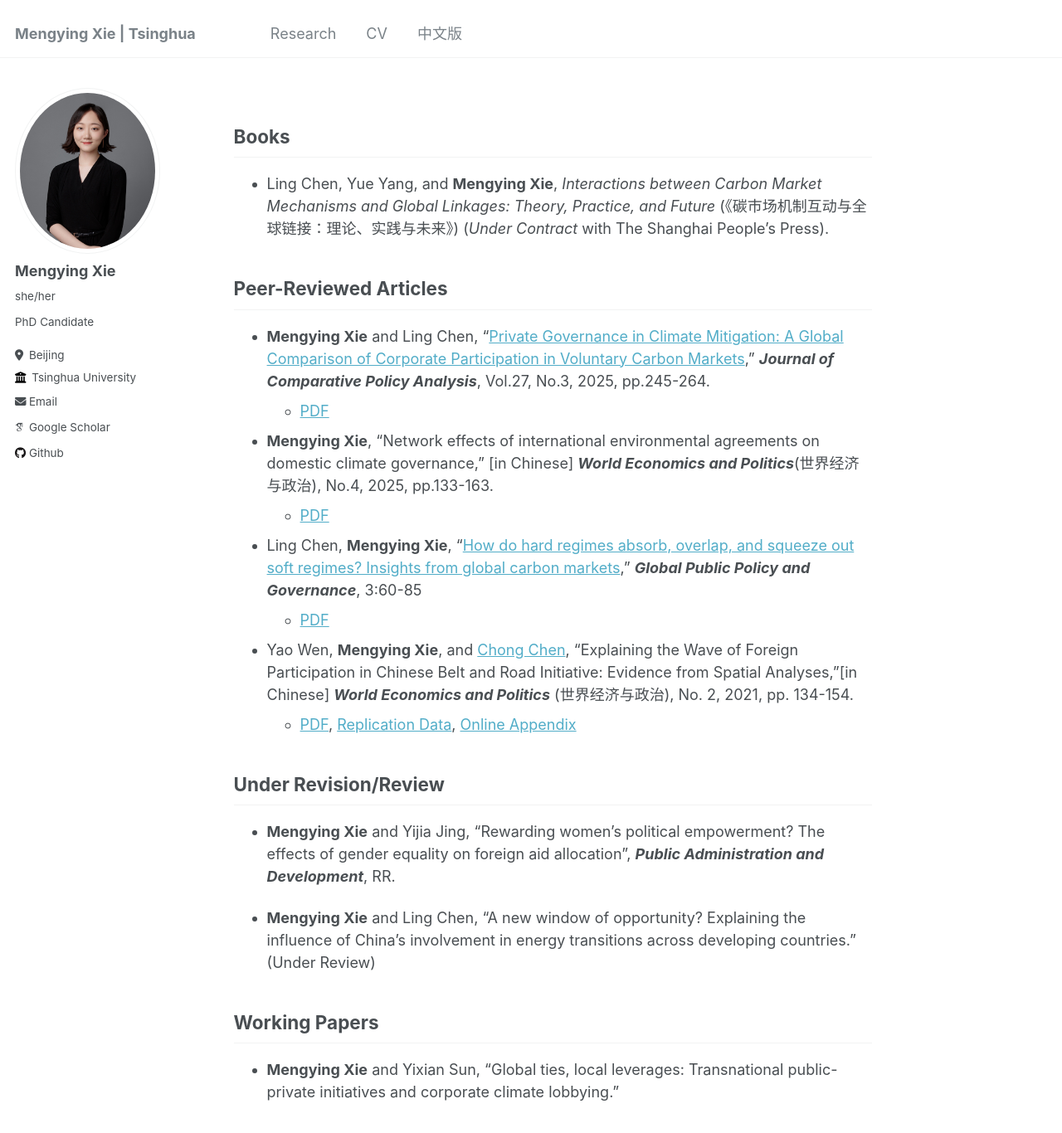
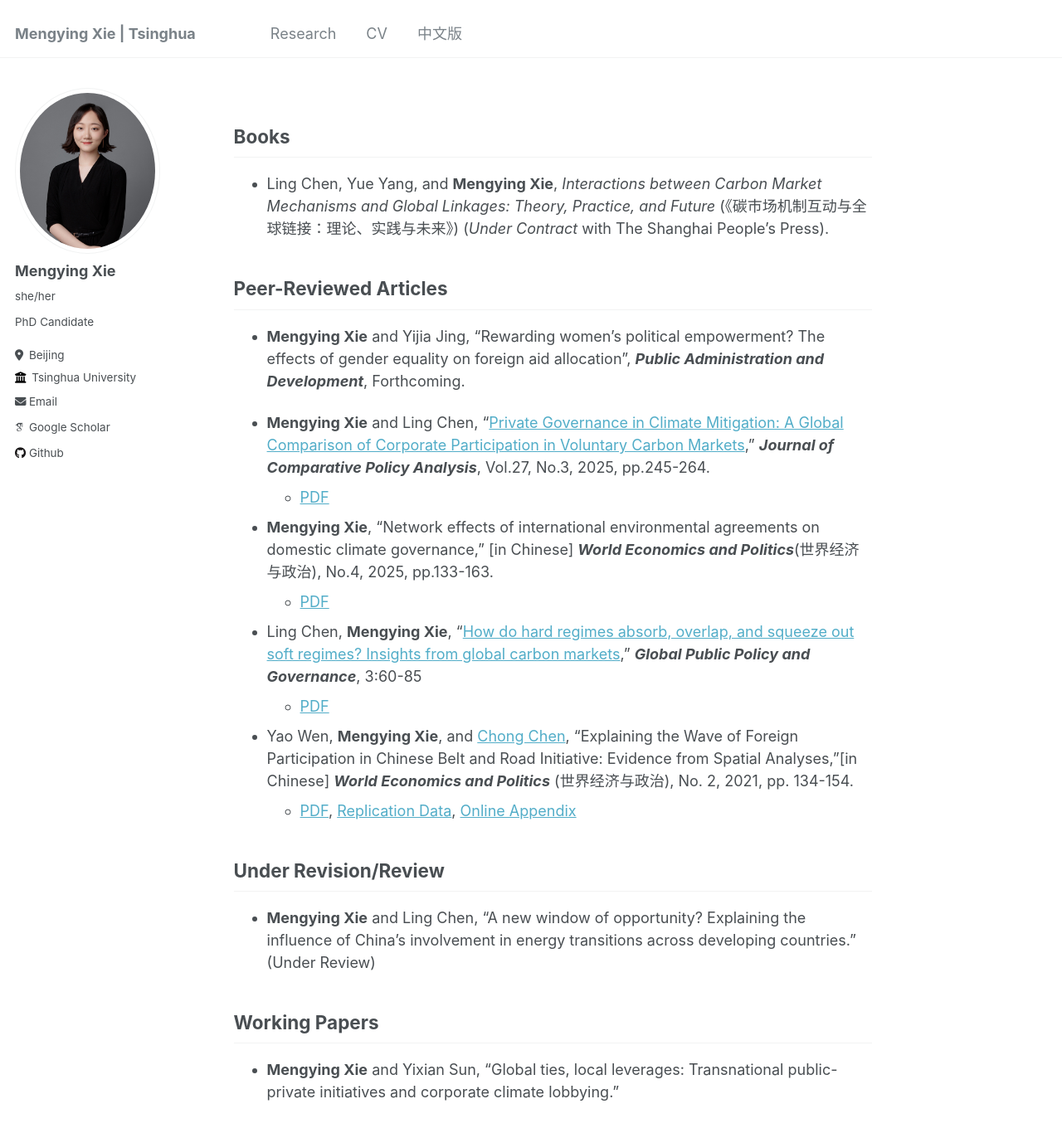
Before and after one commit to xiemythu/xiemythu.github.io, a Jekyll site: the page built from _pages/research.md, in a window 1280 px wide and 1400 px high. Shown: the top 1366 px of the window at 83% size. Built offline with Jekyll 4.4.1, drawn with Linux system fonts in a browser that asks for light colours; some web fonts are replaced; part of the change alters nothing that is shown.

Commit message:
Update research.md

```diff
--- a/_pages/research.md
+++ b/_pages/research.md
@@ -12,7 +12,7 @@ author_profile: true
 
 ## Peer-Reviewed Articles
 
-
+* **Mengying Xie** and Yijia Jing, "Rewarding women’s political empowerment? The effects of gender equality on foreign aid allocation", ***Public Administration and Development***, Forthcoming.
 
 * **Mengying Xie** and  Ling Chen, “[Private Governance in Climate Mitigation: A Global Comparison of Corporate Participation in Voluntary Carbon Markets](https://doi.org/10.1080/13876988.2025.2510596)," ***Journal of Comparative Policy Analysis***, Vol.27, No.3, 2025, pp.245-264.
     + [PDF](https://xiemythu.github.io/files/xie_chen_2025.pdf)
@@ -28,8 +28,6 @@ author_profile: true
 
 ## Under Revision/Review
 
-* **Mengying Xie** and Yijia Jing, "Rewarding women’s political empowerment? The effects of gender equality on foreign aid allocation", ***Public Administration and Development***, RR.
-
 * **Mengying Xie** and  Ling Chen, "A new window of opportunity? Explaining the influence of China’s involvement in energy transitions across developing countries." (Under Review)
 
 ## Working Papers
```
